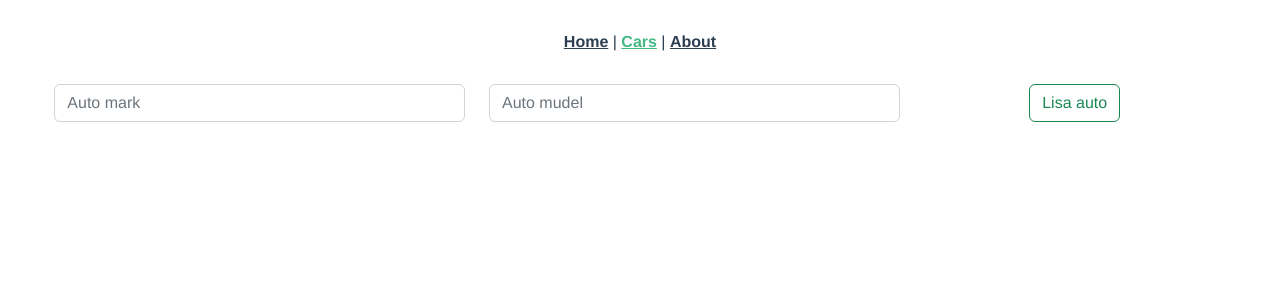
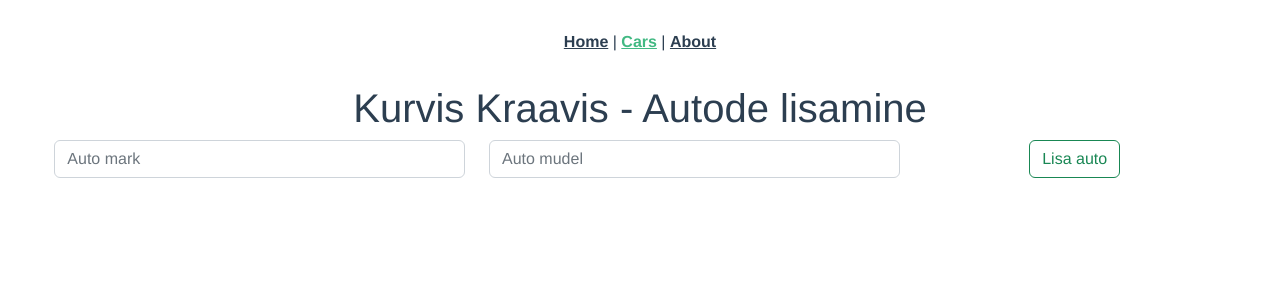
Before and after one commit to raintuur/front_bank_27, a Vue app: page /#/cars in a window 1280 px wide. Shown: the top 300 px of the page. Built offline with nearby package versions, Linux system fonts and the light colour scheme.

Commit message:
New car header and input

```diff
--- /dev/null
+++ b/src/components/NewCarHeader.vue
@@ -0,0 +1,12 @@
+<template>
+  <h1>{{ companyName }} - Autode lisamine</h1>
+</template>
+
+<script>
+export default {
+  name: "NewCarHeader",
+  props: {
+    companyName: String
+  }
+}
+</script>
--- /dev/null
+++ b/src/components/car/NewCarInput.vue
@@ -0,0 +1,29 @@
+<template>
+  <div class="row justify-content-center">
+
+    <!--COLUMN 1 -->
+    <div class="col col-4">
+      <input v-model="car.carMake" type="text" class="form-control" placeholder="Auto mark" aria-label="First name">
+    </div>
+
+    <!--COLUMN 2 -->
+    <div class="col col-4">
+      <input v-model="car.carModel" type="text" class="form-control" placeholder="Auto mudel" aria-label="Last name">
+    </div>
+
+    <!--COLUMN 3-->
+    <div class="col-3">
+      <button type="button" class="btn btn-outline-success">Lisa auto</button>
+    </div>
+
+
+  </div>
+</template>
+<script>
+export default {
+  name: 'NewCarInput',
+  props: {
+    car: {}
+  }
+}
+</script>
--- a/src/views/CarsView.vue
+++ b/src/views/CarsView.vue
@@ -1,43 +1,28 @@
 <template>
   <div>
-
+    <NewCarHeader :company-name="companyName"/>
     <!--  ROW 1 -->
-    <div class="row justify-content-center">
-
-      <!--COLUMN 1 -->
-      <div class="col col-4">
-        <input v-model="car.carMake" type="text" class="form-control" placeholder="Auto mark" aria-label="First name">
-      </div>
-
-      <!--COLUMN 2 -->
-      <div class="col col-4">
-        <input v-model="car.carModel" type="text" class="form-control" placeholder="Auto mudel" aria-label="Last name">
-      </div>
-
-      <!--COLUMN 3-->
-      <div class="col-3">
-        <button v-on:click="addCar" type="button" class="btn btn-outline-success">Lisa auto</button>
-      </div>
-
-
-    </div>
-
+    <NewCarInput :car="car"/>
 
 
   </div>
 </template>
 
 <script>
+import NewCarHeader from "@/components/NewCarHeader.vue";
+import NewCarInput from "@/components/car/NewCarInput.vue";
+
 export default {
   name: 'CarsView',
+  components: {NewCarInput, NewCarHeader},
   data: function () {
     return {
       car: {
         carMake: '',
         carModel: '',
       },
-      cars: [
-      ]
+      cars: [],
+      companyName: "Kurvis Kraavis"
     }
   },
 
```
